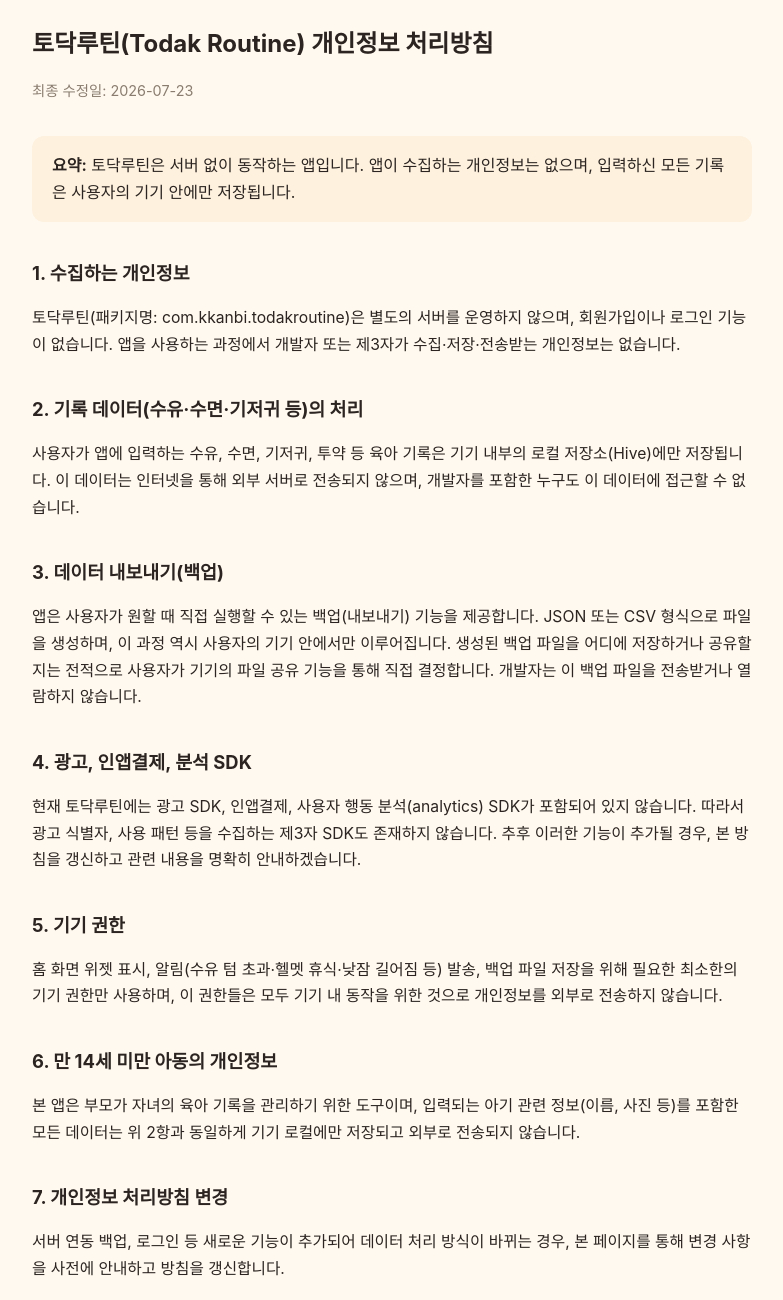
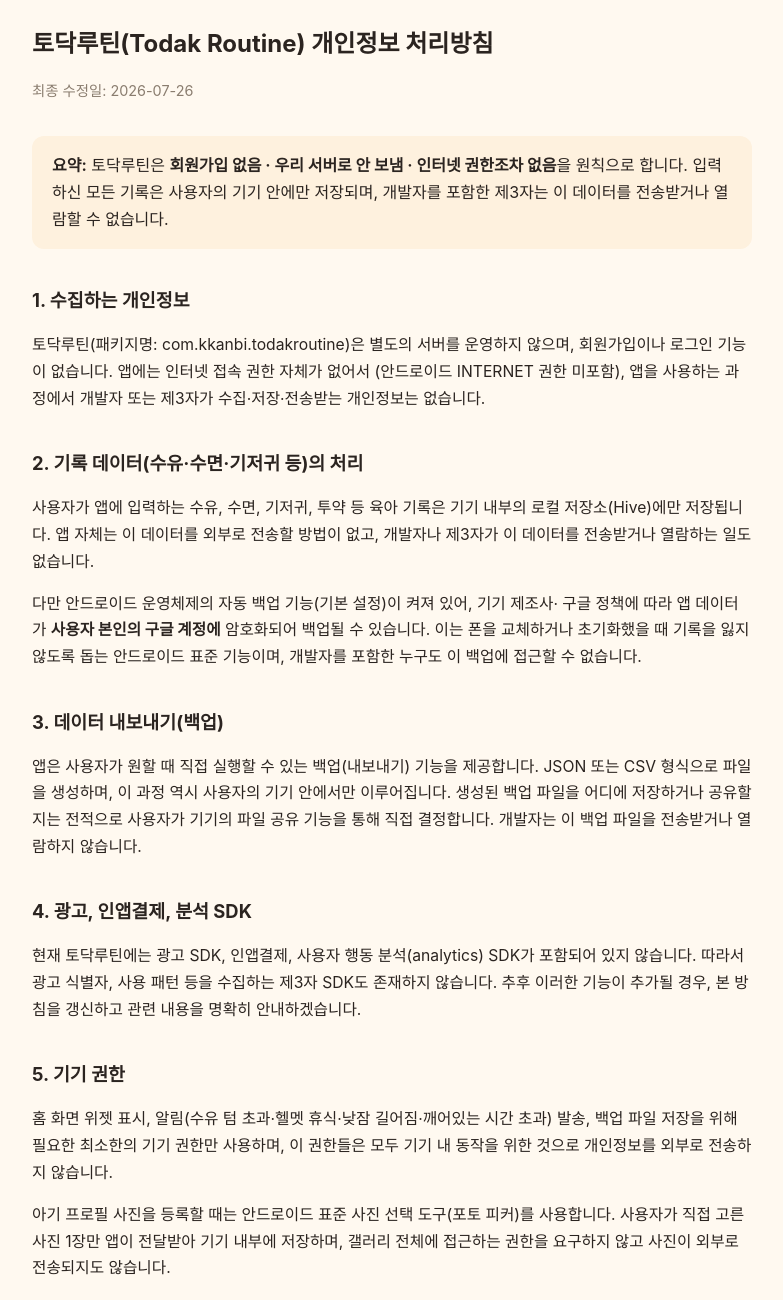
Before and after one commit to kkanbi/html-proto, a plain HTML site: page todak-routine/privacy.html in a window 1280 px wide. Shown: the part 40-1340 px from the top of the page, without its empty margins (248-1031 px from the left). Drawn offline with Linux system fonts and the light colour scheme.

Commit message:
개인정보처리방침 문구를 프로젝트 확정 규칙에 맞게 수정
"서버 없이 동작" / "누구도 접근할 수 없다"는 안드로이드 자동 백업
(allowBackup, 기본 켜짐)이 사용자 본인 구글 계정에 데이터를 백업할 수
있다는 사실과 어긋나서, 확정된 문구("회원가입 없음 · 우리 서버로 안 보냄 ·
인터넷 권한조차 없음")로 교체하고 자동 백업 동작을 정확히 설명했다.

프로필 사진(포토 피커) 접근에 대한 설명도 추가.

```diff
--- a/todak-routine/privacy.html
+++ b/todak-routine/privacy.html
@@ -73,25 +73,34 @@
   <body>
     <main>
       <h1>토닥루틴(Todak Routine) 개인정보 처리방침</h1>
-      <p class="updated">최종 수정일: 2026-07-23</p>
+      <p class="updated">최종 수정일: 2026-07-26</p>
 
       <div class="highlight">
-        <strong>요약:</strong> 토닥루틴은 서버 없이 동작하는 앱입니다. 앱이 수집하는
-        개인정보는 없으며, 입력하신 모든 기록은 사용자의 기기 안에만 저장됩니다.
+        <strong>요약:</strong> 토닥루틴은 <strong>회원가입 없음 · 우리 서버로 안 보냄 ·
+        인터넷 권한조차 없음</strong>을 원칙으로 합니다. 입력하신 모든 기록은 사용자의
+        기기 안에만 저장되며, 개발자를 포함한 제3자는 이 데이터를 전송받거나 열람할 수
+        없습니다.
       </div>
 
       <h2>1. 수집하는 개인정보</h2>
       <p>
         토닥루틴(패키지명: com.kkanbi.todakroutine)은 별도의 서버를 운영하지 않으며,
-        회원가입이나 로그인 기능이 없습니다. 앱을 사용하는 과정에서 개발자 또는 제3자가
+        회원가입이나 로그인 기능이 없습니다. 앱에는 인터넷 접속 권한 자체가 없어서
+        (안드로이드 INTERNET 권한 미포함), 앱을 사용하는 과정에서 개발자 또는 제3자가
         수집·저장·전송받는 개인정보는 없습니다.
       </p>
 
       <h2>2. 기록 데이터(수유·수면·기저귀 등)의 처리</h2>
       <p>
         사용자가 앱에 입력하는 수유, 수면, 기저귀, 투약 등 육아 기록은 기기 내부의 로컬
-        저장소(Hive)에만 저장됩니다. 이 데이터는 인터넷을 통해 외부 서버로 전송되지
-        않으며, 개발자를 포함한 누구도 이 데이터에 접근할 수 없습니다.
+        저장소(Hive)에만 저장됩니다. 앱 자체는 이 데이터를 외부로 전송할 방법이 없고,
+        개발자나 제3자가 이 데이터를 전송받거나 열람하는 일도 없습니다.
+      </p>
+      <p>
+        다만 안드로이드 운영체제의 자동 백업 기능(기본 설정)이 켜져 있어, 기기 제조사·
+        구글 정책에 따라 앱 데이터가 <strong>사용자 본인의 구글 계정에</strong> 암호화되어
+        백업될 수 있습니다. 이는 폰을 교체하거나 초기화했을 때 기록을 잃지 않도록 돕는
+        안드로이드 표준 기능이며, 개발자를 포함한 누구도 이 백업에 접근할 수 없습니다.
       </p>
 
       <h2>3. 데이터 내보내기(백업)</h2>
@@ -113,9 +122,14 @@
 
       <h2>5. 기기 권한</h2>
       <p>
-        홈 화면 위젯 표시, 알림(수유 텀 초과·헬멧 휴식·낮잠 길어짐 등) 발송, 백업
-        파일 저장을 위해 필요한 최소한의 기기 권한만 사용하며, 이 권한들은 모두
-        기기 내 동작을 위한 것으로 개인정보를 외부로 전송하지 않습니다.
+        홈 화면 위젯 표시, 알림(수유 텀 초과·헬멧 휴식·낮잠 길어짐·깨어있는 시간 초과)
+        발송, 백업 파일 저장을 위해 필요한 최소한의 기기 권한만 사용하며, 이 권한들은
+        모두 기기 내 동작을 위한 것으로 개인정보를 외부로 전송하지 않습니다.
+      </p>
+      <p>
+        아기 프로필 사진을 등록할 때는 안드로이드 표준 사진 선택 도구(포토 피커)를
+        사용합니다. 사용자가 직접 고른 사진 1장만 앱이 전달받아 기기 내부에 저장하며,
+        갤러리 전체에 접근하는 권한을 요구하지 않고 사진이 외부로 전송되지도 않습니다.
       </p>
 
       <h2>6. 만 14세 미만 아동의 개인정보</h2>
```
